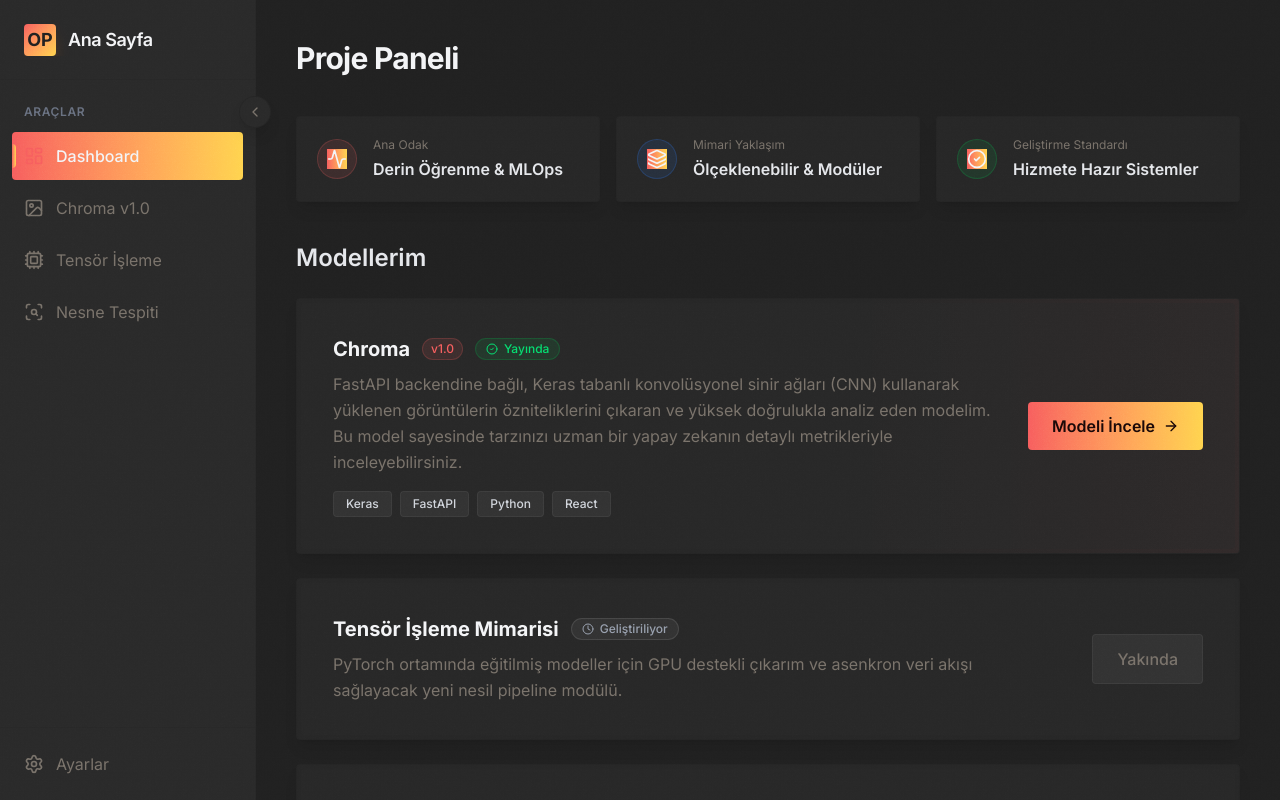
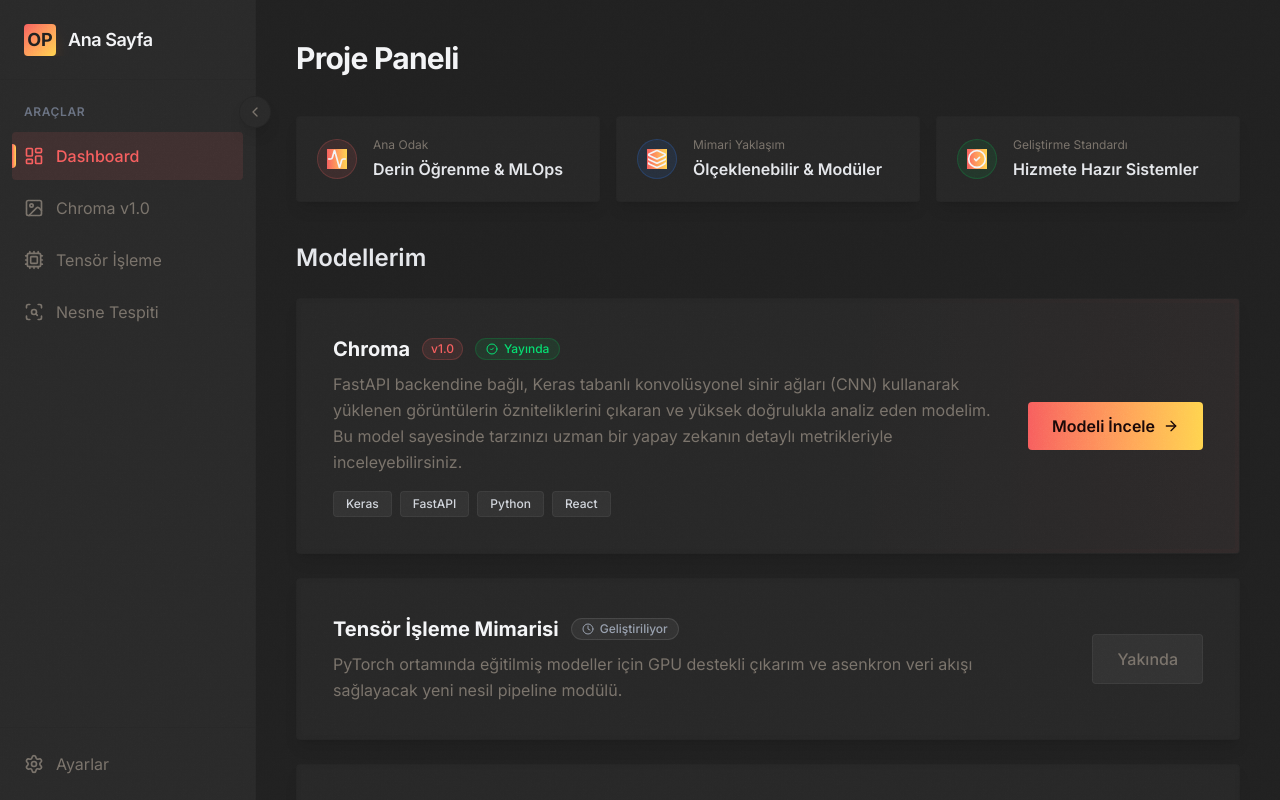
Before and after one commit to omerfarukpirhasanoglu/pirhasanoglu.com, a Next.js app: page /dashboard in a window 1280 px wide. Built offline with nearby package versions, Linux system fonts and the light colour scheme.

Commit message:
colors fixed

```diff
--- a/src/app/dashboard/page.tsx
+++ b/src/app/dashboard/page.tsx
@@ -55,7 +55,7 @@ export default function DashboardPage() {
         <h2 className="text-2xl font-semibold text-gray-200 animate-reveal delay-200">Modellerim</h2>
 
         {/* Proje Kartı 1 */}
-        <div className="glass-panel rounded-sm p-1 border border-white/5 group hover:border-accent/30 hover:shadow-2xl hover:shadow-accent/10 transition-all duration-500 animate-reveal delay-400 relative overflow-hidden">
+        <div className="glass-panel rounded-sm p-1 border border-white/5 group hover:border- from-accent to-[#ffd44f] hover:shadow-2xl hover:shadow-accent/10 transition-all duration-500 animate-reveal delay-400 relative overflow-hidden">
           {/*glow*/}
           <div className="absolute top-0 right-0 w-96 h-full bg-linear-to-l from-accent/5 to-transparent pointer-events-none" />
 
--- a/src/components/layout/Sidebar.tsx
+++ b/src/components/layout/Sidebar.tsx
@@ -35,12 +35,12 @@ function NavItem({ item, isCollapsed, pathname }: NavItemProps) {
       href={item.href}
       className={`flex items-center gap-3 px-3 py-3 rounded-sm transition-all duration-250 soft-ease group relative
         ${isActive
-          ? "bg-accent/10 bg-linear-to-r from-accent to-[#ffd44f] font-medium"
+          ? "bg-accent/10 text-accent font-medium"
           : "text-textMuted hover:bg-black/5 hover:text-stone-700"
         }`}
       title={isCollapsed ? item.name : ""}
     >
-      <Icon className={`w-5 h-5 shrink-0 ${isActive ? "bg-linear-to-r text-accent" : "group-hover:text-stone-500"}`} />
+      <Icon className={`w-5 h-5 shrink-0 ${isActive ? "bg-linear-to-r text-accent" : "group-hover:text-stone-00"}`} />
 
       <span className={`overflow-hidden whitespace-nowrap transition-all duration-300 soft-ease
         ${isCollapsed ? "w-0 opacity-0" : "w-auto opacity-100"}`}>
```
